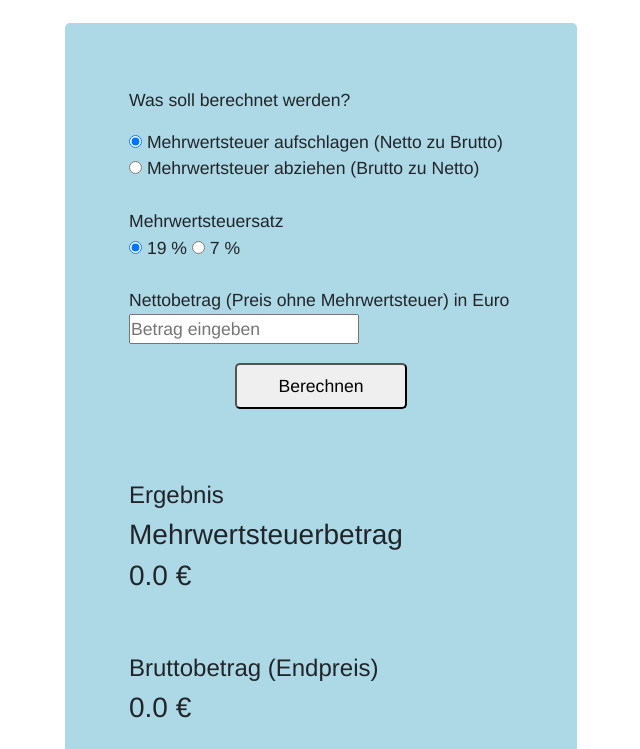
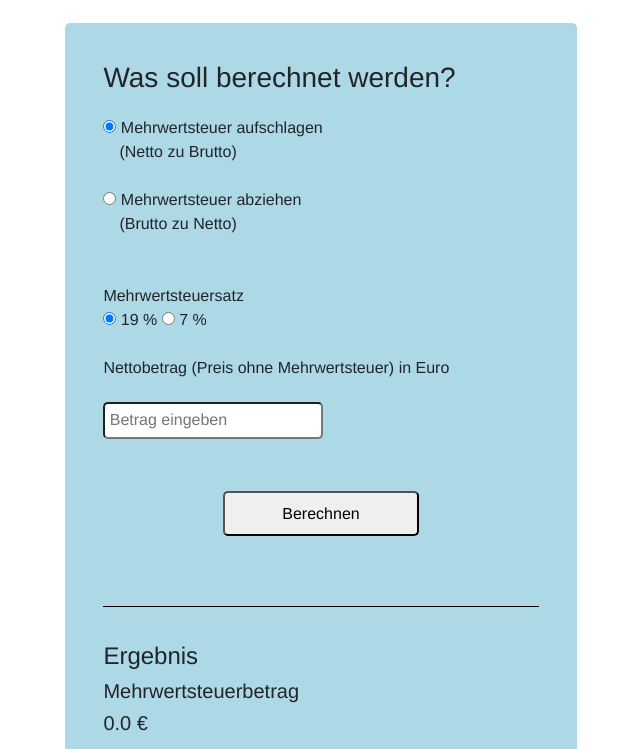
Before and after one commit to kc17m/MwSt-Rechner, a plain HTML site: page index.html in a window 1280 px wide. Shown: the part 51-800 px from the top of the page, without its empty margins (319-959 px from the left). Drawn offline with nearby package versions, Linux system fonts and the light colour scheme.

Commit message:
formatting net

```diff
--- a/assets/css/style.css
+++ b/assets/css/style.css
@@ -15,16 +15,27 @@ h1 {
     text-align: center;
 }
 
+h3 {
+   margin-bottom: 5%;
+}
+
+h4 {
+    border-top: 1px solid black;
+    padding-top: 8%;
+}
+
 fieldset {
     width: 40%;
     margin: 2% auto;
-    font-size: 1.1rem;
+    font-size: 1rem;
+    border-radius: 5px;
+    background: lightblue;
+    padding: 3%;
 }
 
-fieldset {
-    border-radius: 5px;
-    background: lightblue;
-    padding: 5%;
+.netTxt {
+    text-indent: 1rem;
+    margin-bottom: 0;
 }
 
 select, input[type=submit] {
@@ -52,3 +63,9 @@ input[type=submit] {
     display: flex;
     justify-content: center;
 }
+
+input[type=number] {
+    border-radius: 5px;
+    padding: 1%;
+    margin: 5% 0 7% 0;
+}
--- a/assets/js/main.js
+++ b/assets/js/main.js
@@ -52,8 +52,8 @@ let calc = () => {
     let vat19 = input_value * .19;
 
     if (vat_add.checked == true) {
-        toggleTxt.innerHTML = `Nettobetrag (Preis ohne Mehrwertsteuer) in Euro`;
-        toggleResult.innerHTML = `Bruttobetrag (Endpreis)`;
+        // toggleTxt.innerHTML = `Nettobetrag (Preis ohne Mehrwertsteuer) in Euro`;
+        // toggleResult.innerHTML = `Bruttobetrag (Endpreis)`;
         if (nineteen.checked == true) {
             outputVat.innerHTML = (vat19).toFixed(2);
             outputGross.innerHTML = (input_value + vat19).toFixed(2);
@@ -65,8 +65,8 @@ let calc = () => {
     }
 
     else {
-        toggleTxt.innerHTML = `Bruttopreis (Preis inklusive Mehrwertsteuer in Euro)`;
-        toggleResult.innerHTML = `Nettobetrag`;
+        // toggleTxt.innerHTML = `Bruttopreis (Preis inklusive Mehrwertsteuer in Euro)`;
+        // toggleResult.innerHTML = `Nettobetrag`;
         if (nineteen.checked == true) {
             outputVat.innerHTML = (vat19).toFixed(2);
             outputGross.innerHTML = (input_value - vat19).toFixed(2);
--- a/index.html
+++ b/index.html
@@ -17,12 +17,14 @@
 
         <fieldset>
             <form id="myForm" action="" onsubmit="return false ">
-                <p>Was soll berechnet werden?</p>
+                <h3>Was soll berechnet werden?</h3>
                 <input type="radio" name="net_brut" id="vat_add" checked onchange="check()">
-                <label for="vat_add">Mehrwertsteuer aufschlagen (Netto zu Brutto)</label>
+                <label for="vat_add">Mehrwertsteuer aufschlagen</label>
+                <p class="netTxt">(Netto zu Brutto)</p>
                 <br>
                 <input type="radio" name="net_brut" id="vat_sub" onchange="check()">
-                <label for="vat_sub">Mehrwertsteuer abziehen (Brutto zu Netto)</label>
+                <label for="vat_sub">Mehrwertsteuer abziehen</label>
+                <p class="netTxt"> (Brutto zu Netto)</p>
                 <br><br>
                 <label for="mw_percent">Mehrwertsteuersatz</label>
                 <br>
@@ -39,13 +41,13 @@
                     <input type="submit" value="Berechnen" onclick="calc()">
                 </div>
                 <br><br>
-                <h4>Ergebnis</h4>
-                <h3>Mehrwertsteuerbetrag</h3>
-                <h3><span id="output_vat">0.0</span> €</h3>
-                <br>
-                <br>
-                <h4 id="toggle_result">Bruttobetrag (Endpreis)</h4>
-                <h3><span id="output_gross">0.0</span> €</h3>
+                <h4>Ergebnis</h3>
+                    <h5>Mehrwertsteuerbetrag</h5>
+                    <h5><span id="output_vat">0.0</span> €</h5>
+                    <br>
+                    <br>
+                    <h5 id="toggle_result">Bruttobetrag (Endpreis)</h5>
+                    <h5><span id="output_gross">0.0</span> €</h5>
             </form>
         </fieldset>
 
```
